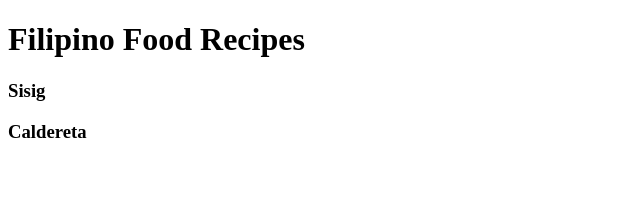
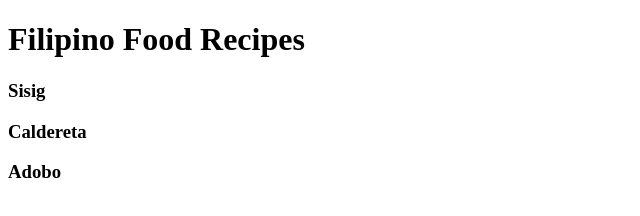
Before and after one commit to HMDuran/odin-recipes, a plain HTML site: page filipino-food.html in a window 1280 px wide. Shown: the full height of the page, 0-640 px from the left. Drawn offline with Linux system fonts and the light colour scheme.

Commit message:
Update filipino-food.html

```diff
--- a/filipino-food.html
+++ b/filipino-food.html
@@ -9,9 +9,27 @@
 </head>
 
 <body>
-    <h1>Filipino Food Recipes</h1>
-    <h3>Sisig</h3>
-    <h3>Caldereta</h3>
+    <div class=container>
+        <main>
+            <div class="title">
+                <h1>Filipino Food Recipes</h1>
+            </div>
+
+            <section class="items">
+                <div class="first">
+                    <h3>Sisig</h3>
+                </div>
+
+                <div class="second">
+                    <h3>Caldereta</h3>
+                </div>
+
+                <div class="third">
+                    <h3>Adobo</h3>
+                </div>
+            </section>
+        </main>
+    </div>
 </body>
 
 </html>
```
